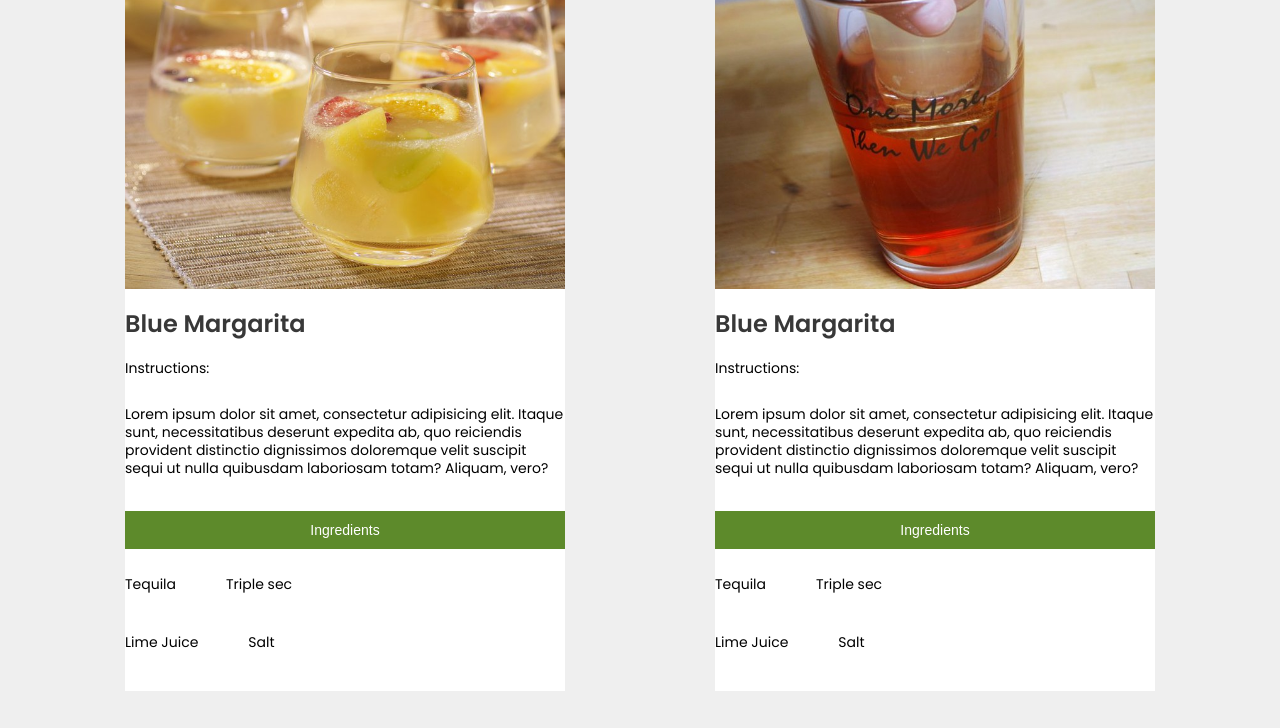
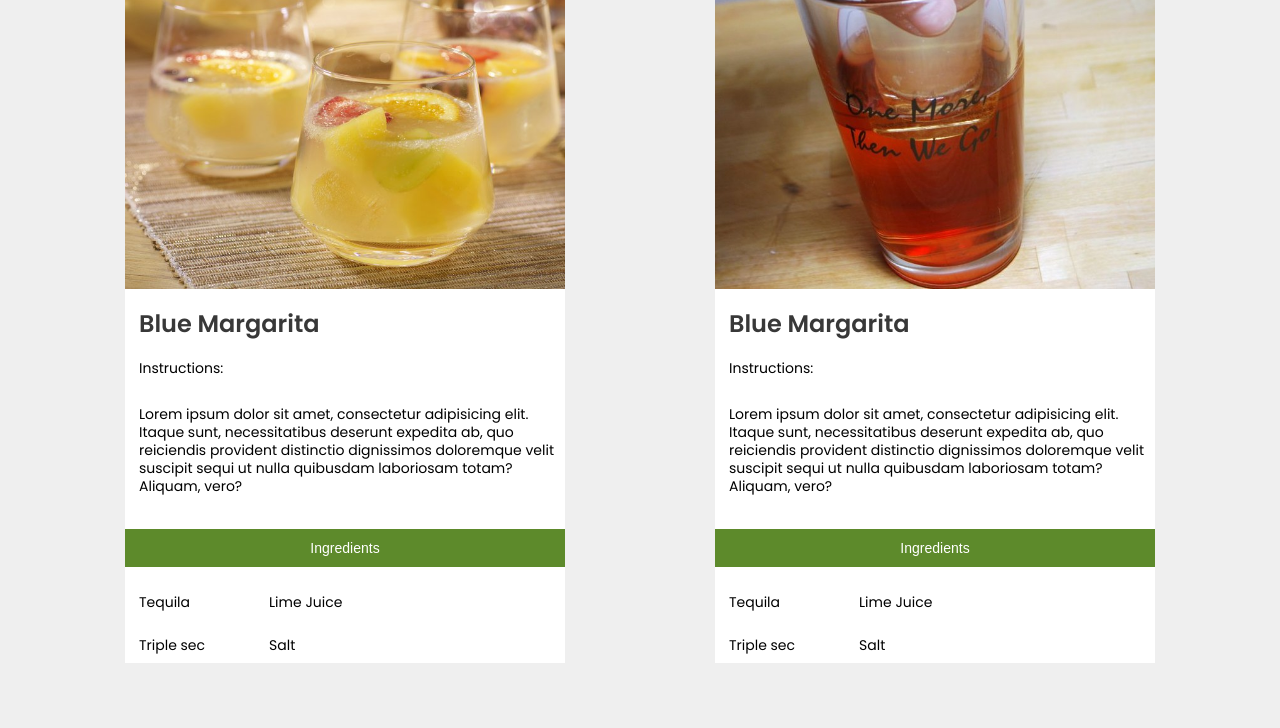
Before and after one commit to edoves/team_cocktail_proj, a website: page cocktail.html in a window 1280 px wide. Shown: the part 511-1239 px from the top of the page. Drawn offline with nearby package versions, Linux system fonts and the light colour scheme; files that its build step writes are made by us from their sources.

Commit message:
feature/59-fix-the issue

```diff
--- a/cocktail.html
+++ b/cocktail.html
@@ -119,6 +119,7 @@
               <div class="cards__buttonContainer">
                 <button>Ingredients</button>
               </div>
+              <div class="cards__ingContainer">
                 <div class="cards__ingredients">
                   <ul>
                     <li>Tequila</li>
@@ -131,6 +132,7 @@
                     <li>Salt</li>
                   </ul>
                 </div>
+              </div>
             </article>
             <article class="cards__item">
               <img src="/src/images/margarita2.jpg" alt="photo">
@@ -142,6 +144,7 @@
               <div class="cards__buttonContainer">
                 <button>Ingredients</button>
               </div>
+              <div class="cards__ingContainer">
                 <div class="cards__ingredients">
                   <ul>
                     <li>Tequila</li>
@@ -153,6 +156,7 @@
                     <li>Lime Juice</li>
                     <li>Salt</li>
                   </ul>
+                </div>
             </div>
             </article>
           </div>
--- a/src/scss/layout/_cocktailCard.scss
+++ b/src/scss/layout/_cocktailCard.scss
@@ -11,19 +11,18 @@
             flex-direction: column;
              gap: 0;
         }
-
-
     }
 
     &__item{
        background-color: #ffffff;
-       margin-bottom: u.rem(40);
+       margin-bottom: u.rem(80);
 
        img{
         width: 100%;
        }
 
        h2{
+        padding-left: u.rem(14);
         color: #383838;
         font-weight: 600;
         font-size: u.rem(24);
@@ -31,6 +30,7 @@
        }
 
        h3{
+        padding-left: u.rem(14);
         font-size: u.rem(14);
         line-height: u.rem(18);
         font-weight: 400;
@@ -43,14 +43,13 @@
        flex-wrap: wrap;
 
        p{
+        padding-left: u.rem(14);
         width: u.rem(440);
         font-size: u.rem(14);
         line-height: u.rem(18);
         font-weight: 400;
+      }
 
-
-
-      }
     }
 
     &__buttonContainer{
@@ -70,22 +69,24 @@
         }
     }
 
+     &__ingContainer{
+        display: flex;
+        gap: u.rem(50);
+        height: u.rem(70);
+    }
+
     &__ingredients{
         line-height: u.rem(1);
 
-
          ul{
-        display: flex;
-        gap: u.rem(50);
-        padding-bottom: u.rem(40);
-
 
              li{
+             padding-left: u.rem(14);
              font-size: u.rem(14);
              line-height: u.rem(18);
              font-weight: 400;
              text-align: left;
-
+             padding-bottom: u.rem(25);
              }
          }
      }
```
Lines whose indentation alone changed are shown as unchanged.
